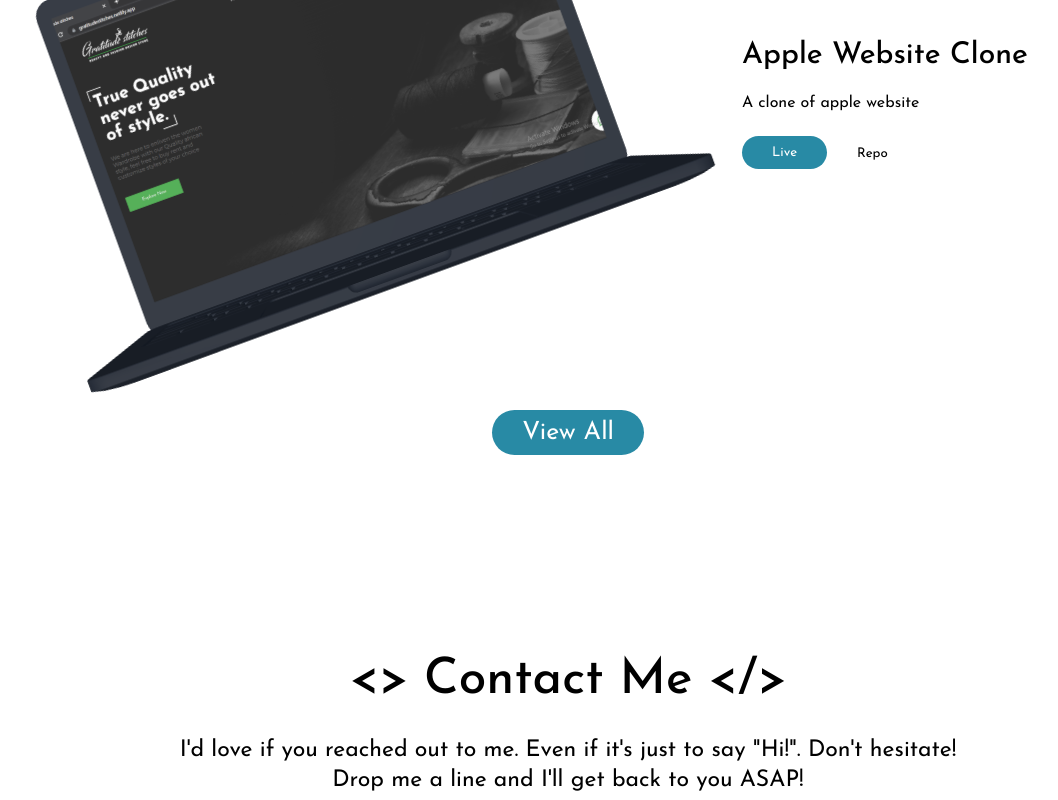
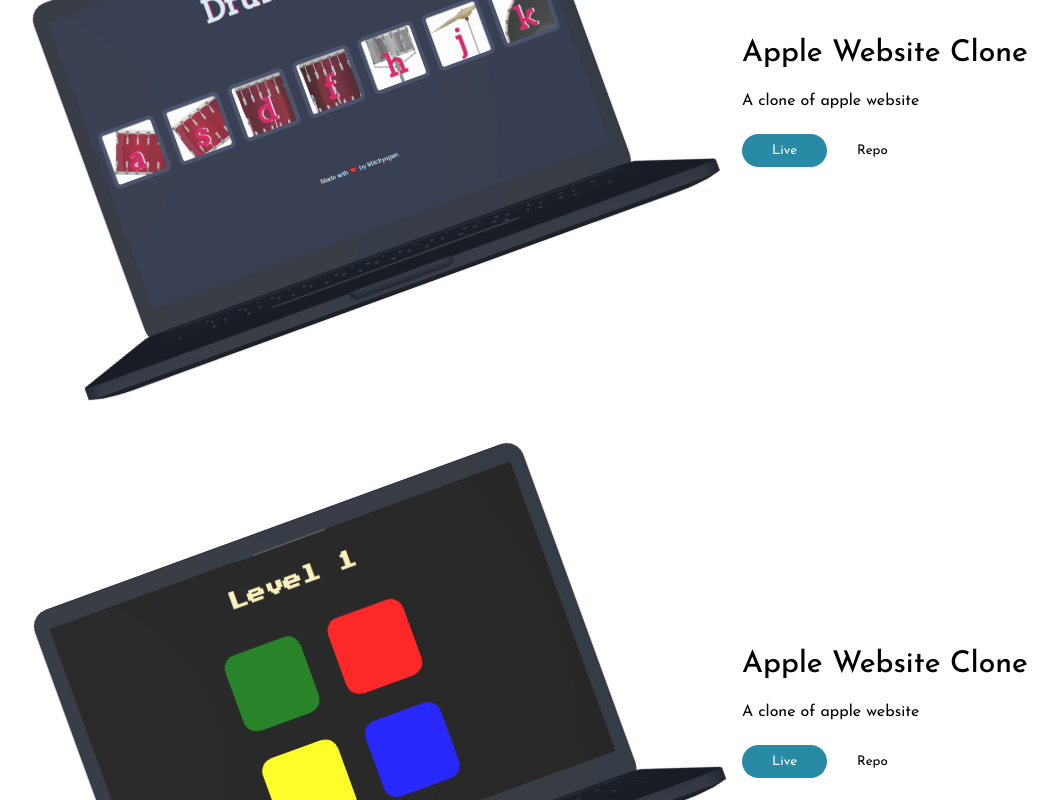
Before and after one commit to MITCHYUGAN/My-Porfolio, a React (Create React App) app: page / in a window 1280 px wide. Shown: the part 3820-4620 px from the top of the page, without its empty margins (72-1130 px from the left). Built offline with nearby package versions, Linux system fonts and the light colour scheme.

Commit message:
Updating

```diff
--- a/src/components/Data/ProjectsData.js
+++ b/src/components/Data/ProjectsData.js
@@ -11,7 +11,7 @@
         title: "Meta Bnb",
         // description: "Discover our NFT gift cards collection. Loyal customers gets amazing gift cards which are traded as NFTs. These NFTs gives our cutomer access to loads of our exclusive services.",
         description: "Discover our NFT gift cards collection.",
-        link: "https://gratitudestitches.netlify.app/"
+        link: "hhttps://hngtask-metabnbnft.netlify.app/"
     },
     {
         img: require('../Projects/img/img3.png'),
@@ -19,7 +19,13 @@
         description: "A clone of apple website"
     },
     {
-        img: require('../Projects/img/img3.png'),
+        img: require('../Projects/img/img4.png'),
+        title: "Apple Website Clone",
+        description: "A clone of apple website",
+        link: "https://gratitudestitches.netlify.app/"
+    },
+    {
+        img: require('../Projects/img/img5.png'),
         title: "Apple Website Clone",
         description: "A clone of apple website",
         link: "https://gratitudestitches.netlify.app/"
```
Also changed, not shown: src/components/Projects/img/img4.png (added), src/components/Projects/img/img5.png (added).
